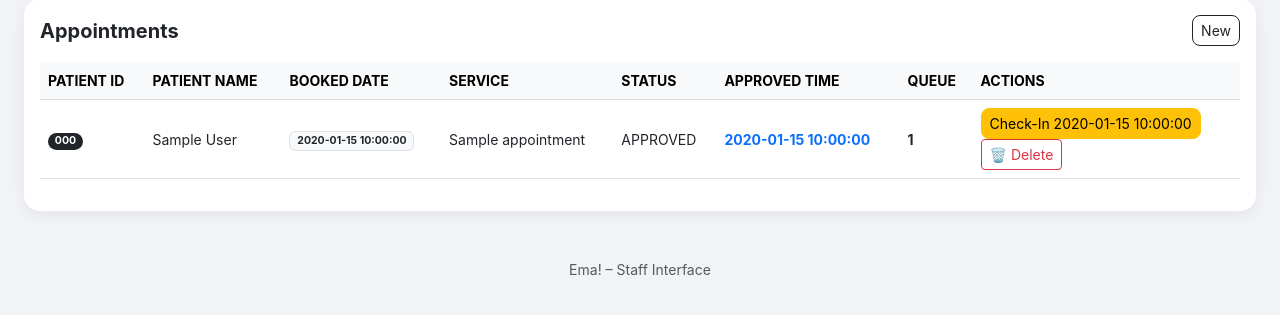
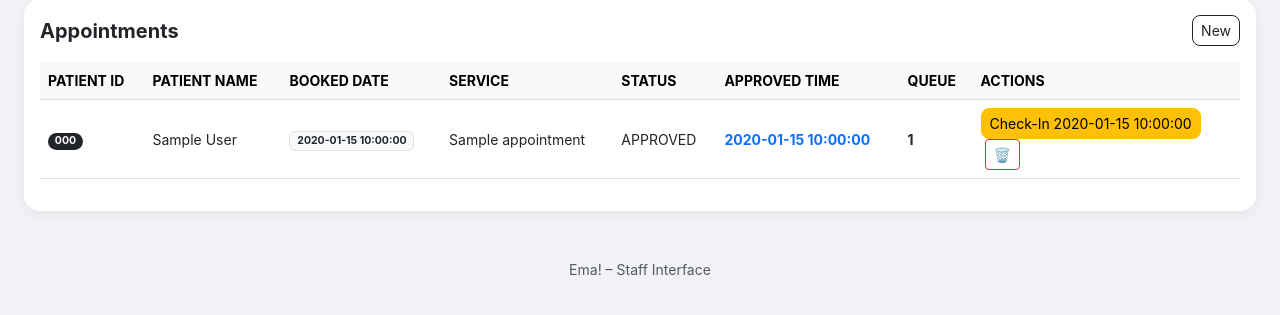
Before and after one commit to beneshedonald-bot/ema-smart-queue, a Flask app: template templates/staff_dashboard.html in a window 1280 px wide. Shown: the part 180-495 px from the top of the page. Run offline with Flask 3, Linux system fonts and the light colour scheme; the template is opened without the code that fills it: most values are stand-ins (such as "Sample title", 1, 10 or a date in 2020); some libraries are stand-ins or nearby versions.

Commit message:
Update staff_dashboard.html

```diff
--- a/templates/staff_dashboard.html
+++ b/templates/staff_dashboard.html
@@ -15,7 +15,6 @@ function checkNew(){
       document.getElementById('newAlert').style.display='block';
       document.getElementById('newCount').innerText = d.new_booked;
       document.getElementById('beep').play().catch(()=>{});
-      // Flash title
       let orig = document.title;
       document.title = "🔔 NEW BOOKING! – " + d.new_booked;
       setTimeout(()=>{ document.title = orig; }, 5000);
@@ -25,7 +24,6 @@ function checkNew(){
     }
   }).catch(()=>{});
 }
-// Check every 10 seconds – staff knows instantly, no 50s reload needed
 setInterval(checkNew, 10000);
 checkNew();
 </script>
@@ -52,10 +50,10 @@ checkNew();
 {% elif a.status=='CHECKED_IN' or a.status=='WAITING' %}<form method="post" action="/staff/call/{{ a.id }}"><button class="btn btn-sm btn-success rounded-3">Call {{ a.queue_number }}</button></form>
 {% elif a.status=='CALLED' %}<form method="post" action="/staff/complete/{{ a.id }}"><button class="btn btn-sm btn-dark rounded-3">Complete</button></form>
 {% else %}Done{% endif %}
-  <!-- Delete button – for mistakes/duplicates -->
-<form method="POST" action="/staff/appointments/delete/{{ appt[0] }}" style="display:inline;" onsubmit="return confirm('Delete this booking? This cannot be undone – for duplicate/mistake only!')">
-  <button type="submit" class="btn btn-sm btn-outline-danger">🗑️ Delete</button>
-</form>
+  <!-- Delete button – for mistakes/duplicates – FIXED to use a.id -->
+  <form method="POST" action="/staff/appointments/delete/{{ a.id }}" style="display:inline; margin-left:4px;" onsubmit="return confirm('Delete this booking {{ a.patient_code }} – {{ a.full_name }}? This cannot be undone – for duplicate/mistake only!')">
+    <button type="submit" class="btn btn-sm btn-outline-danger">🗑️</button>
+  </form>
 </td>
 </tr>
 {% endfor %}
```
